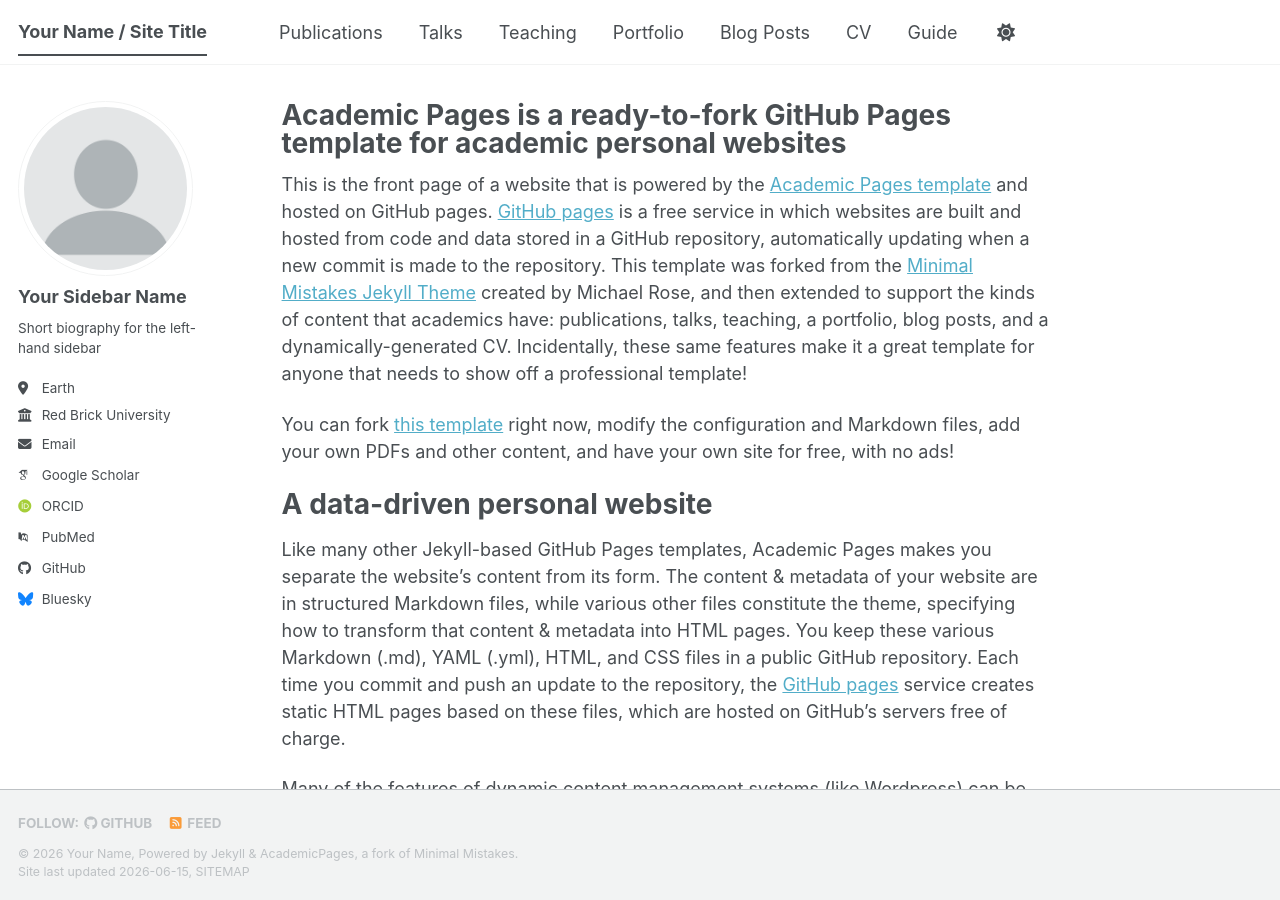
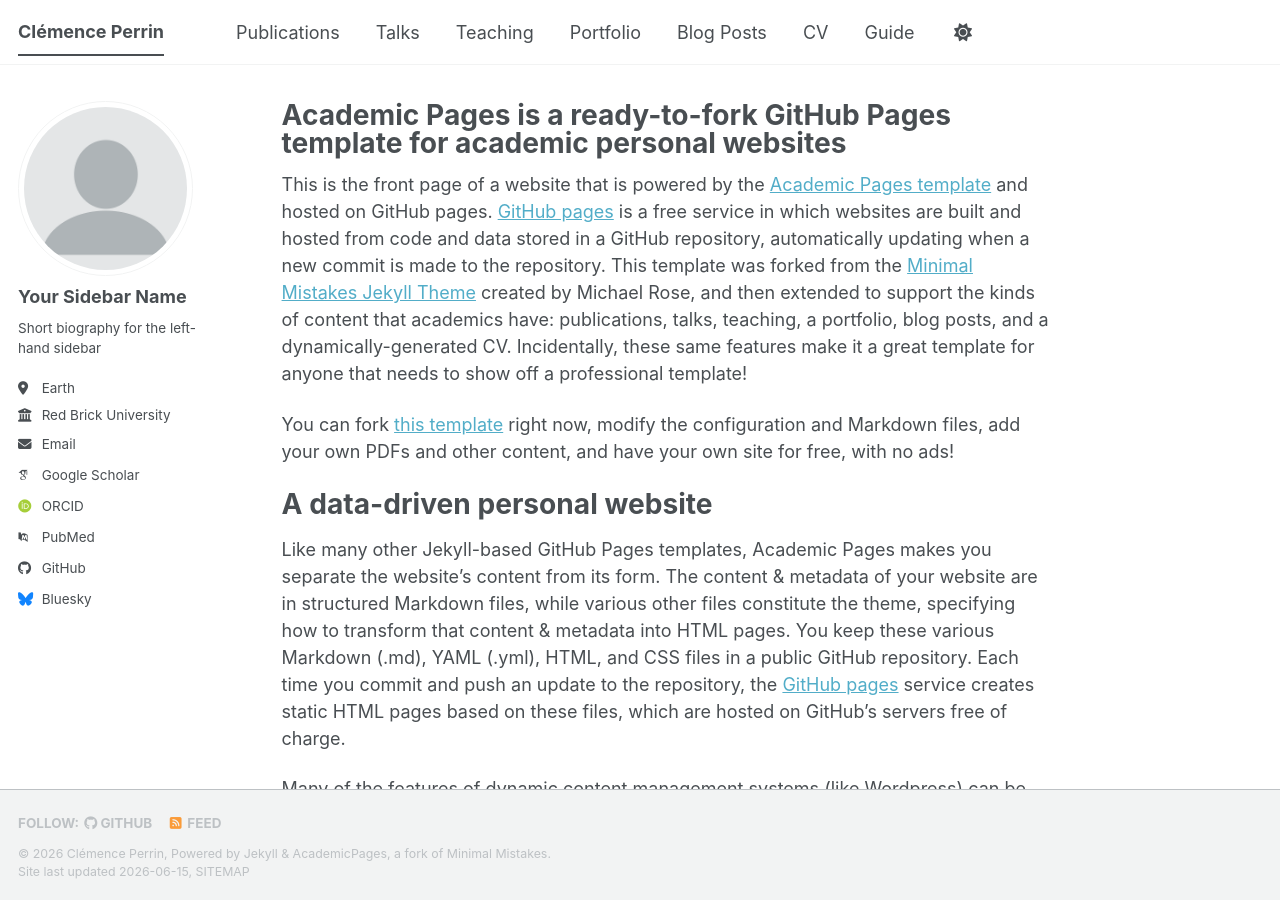
Before and after one commit to clemenceperrin/clemenceperrin.github.io, a Jekyll site: the page built from _pages/about.md, in a window 1280 px wide and 900 px high. Built offline with Jekyll 4.4.1, drawn with Linux system fonts in a browser that asks for light colours; some web fonts are replaced; a script bundle is joined from its source files by our own code; library files that are not in the unit come from our copies.

Commit message:
Update site configuration with personal details

```diff
--- a/_config.yml
+++ b/_config.yml
@@ -9,14 +9,14 @@
 # Basic Site Settings
 locale                   : "en-US"
 site_theme               : "default" # The available themes options are "default", "air", "sunrise", "mint", "dirt" and "contrast"
-title                    : "Your Name / Site Title"
+title                    : "Clémence Perrin"
 title_separator          : "-"
-name                     : &name "Your Name"
-description              : &description "Your Name's academic portfolio"   # Update this with a general description of your site, this is the default if not overridden by a page
-url                      : https://academicpages.github.io # The base hostname & protocol for your site e.g. "https://[your GitHub username].github.io",
+name                     : &name "Clémence Perrin"
+description              : &description "Clémence Perrin's work portfolio"   # Update this with a general description of your site, this is the default if not overridden by a page
+url                      : https://clemenceperrin.github.io # The base hostname & protocol for your site e.g. "https://[your GitHub username].github.io",
                                                            # or if you already have some other page hosted on Github then use "https://[your GitHub username].github.io/[Your Repo Name]"
 baseurl                  : "" # the subpath of your site, e.g. "/blog"
-repository               : "academicpages/academicpages.github.io"
+repository               : "clemenceperrin/clemenceperrin.github.io"
 
 # Site Author - The following control what appear as part of the author content on the side bar.
 #               If a field is blank the icon and link will not appear, otherwise it will be shown.
```
